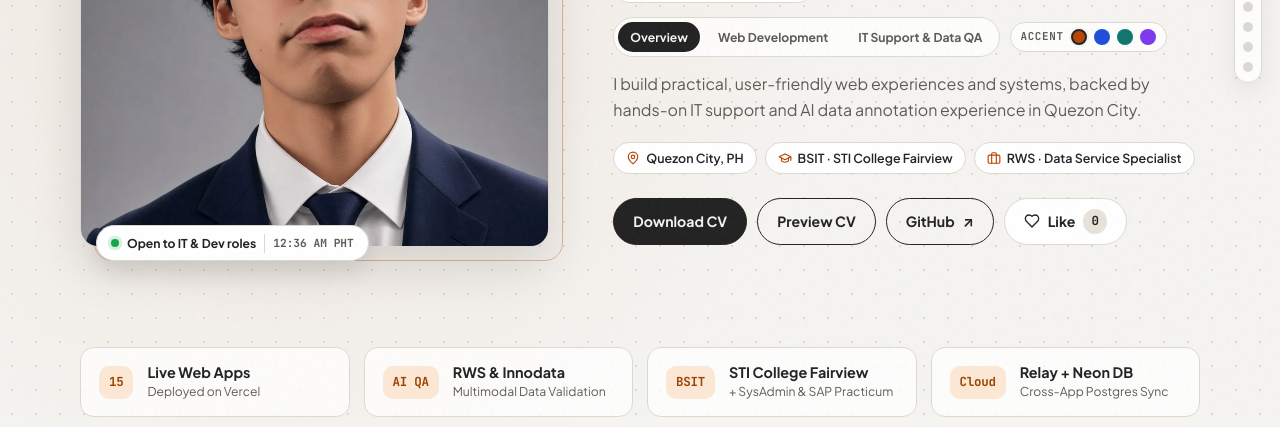
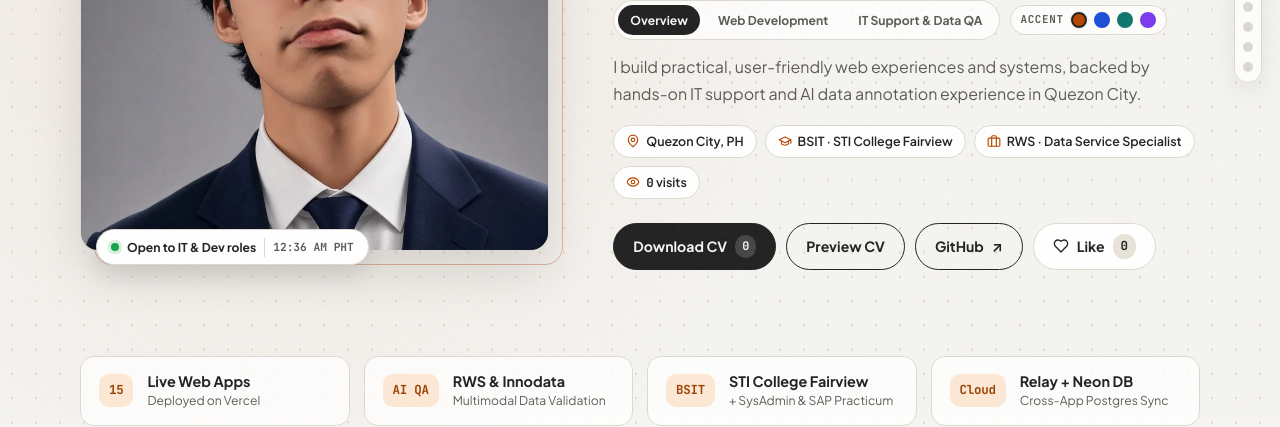
Before and after one commit to aintzetsu/ejg_portfolio, a website: page index.html in a window 1280 px wide. Shown: the part 383-810 px from the top of the page. Drawn offline with Linux system fonts and the light colour scheme; no server answers.

Commit message:
Add visit counter, CV download badge, and footer telemetry

```diff
--- a/index.html
+++ b/index.html
@@ -157,9 +157,13 @@
               <svg class="ui-icon" viewBox="0 0 24 24" fill="none" stroke="currentColor" stroke-width="2" stroke-linecap="round" stroke-linejoin="round" aria-hidden="true"><rect width="20" height="14" x="2" y="7" rx="2"/><path d="M16 21V5a2 2 0 0 0-2-2h-4a2 2 0 0 0-2 2v16"/></svg>
               <span>RWS · Data Service Specialist</span>
             </li>
+            <li class="visit-highlight" title="Total portfolio visits saved in Neon Postgres">
+              <svg class="ui-icon" viewBox="0 0 24 24" fill="none" stroke="currentColor" stroke-width="2" stroke-linecap="round" stroke-linejoin="round" aria-hidden="true"><path d="M2 12s3-7 10-7 10 7 10 7-3 7-10 7-10-7-10-7Z"/><circle cx="12" cy="12" r="3"/></svg>
+              <span><strong data-metric="visits">0</strong> visits</span>
+            </li>
           </ul>
           <div class="button-row">
-            <a href="Edison_Gaudicos_Updated_Resume.pdf" download class="button primary">Download CV</a>
+            <a href="Edison_Gaudicos_Updated_Resume.pdf" download class="button primary" id="downloadCvBtn"><span>Download CV</span><span class="cv-count" data-metric="cvDownloads" aria-label="Resume download count">0</span></a>
             <a href="Edison_Gaudicos_Updated_Resume.pdf" target="_blank" rel="noopener noreferrer" class="button" id="previewButton">Preview CV</a>
             <a href="https://github.com/aintzetsu" target="_blank" rel="noopener noreferrer" class="button">GitHub <span aria-hidden="true">↗</span></a>
             <button type="button" class="button like-button" id="heroLikeBtn" data-like-btn data-like-target="portfolio" aria-pressed="false" aria-label="Like this portfolio">
@@ -1220,6 +1224,7 @@
     </div>
     <div class="footer-bottom">
       <p>© <span id="year">2026</span> Edison Jr. Magparoc Gaudicos · Built with HTML, CSS, Vanilla JS &amp; Neon Postgres</p>
+      <span class="footer-telemetry mono-muted"><strong data-metric="visits">0</strong> visits · <strong data-metric="cvDownloads">0</strong> CV downloads</span>
       <a class="footer-top-link" href="#introduction">Back to top ↑</a>
     </div>
   </footer>
```
